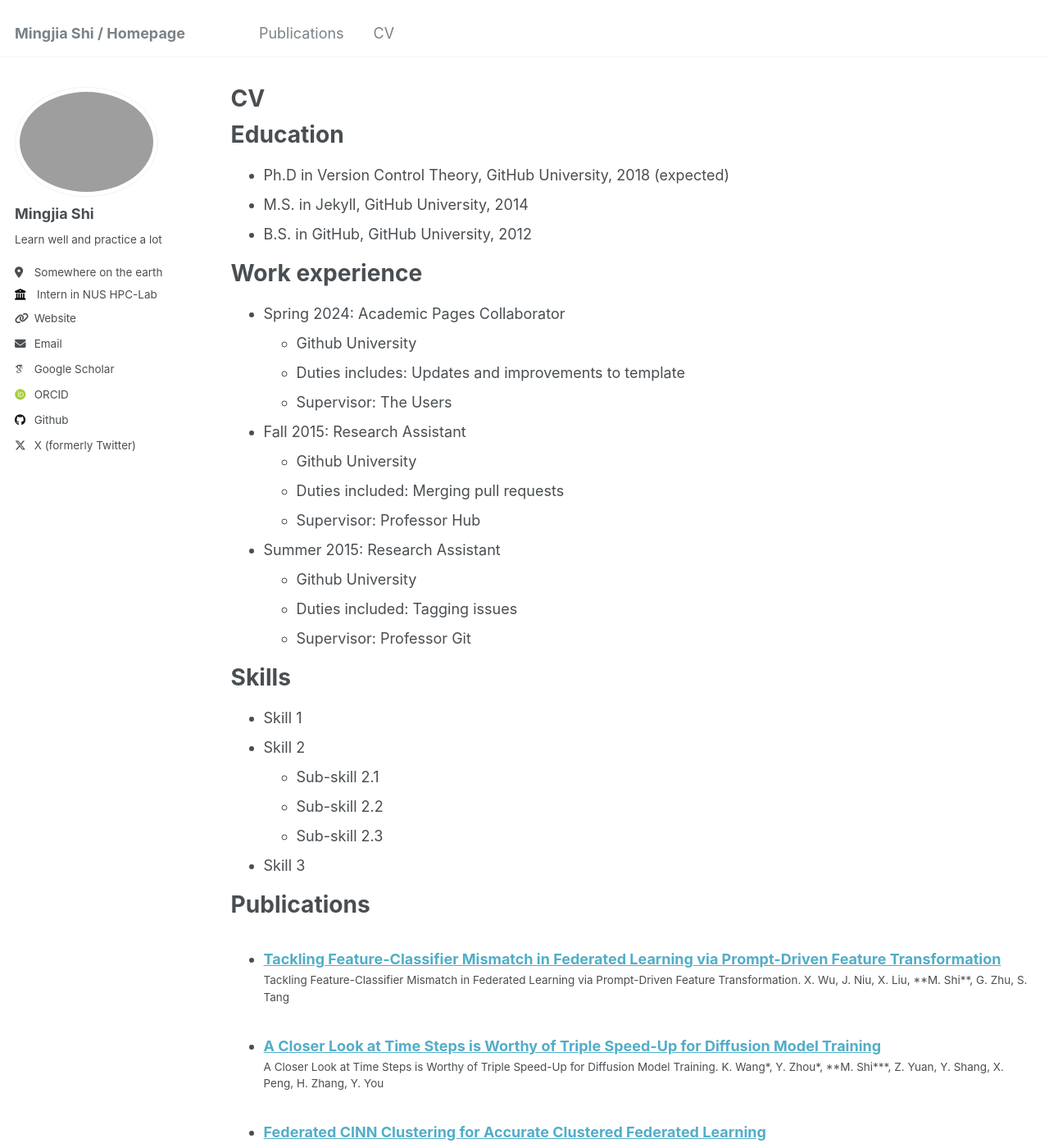
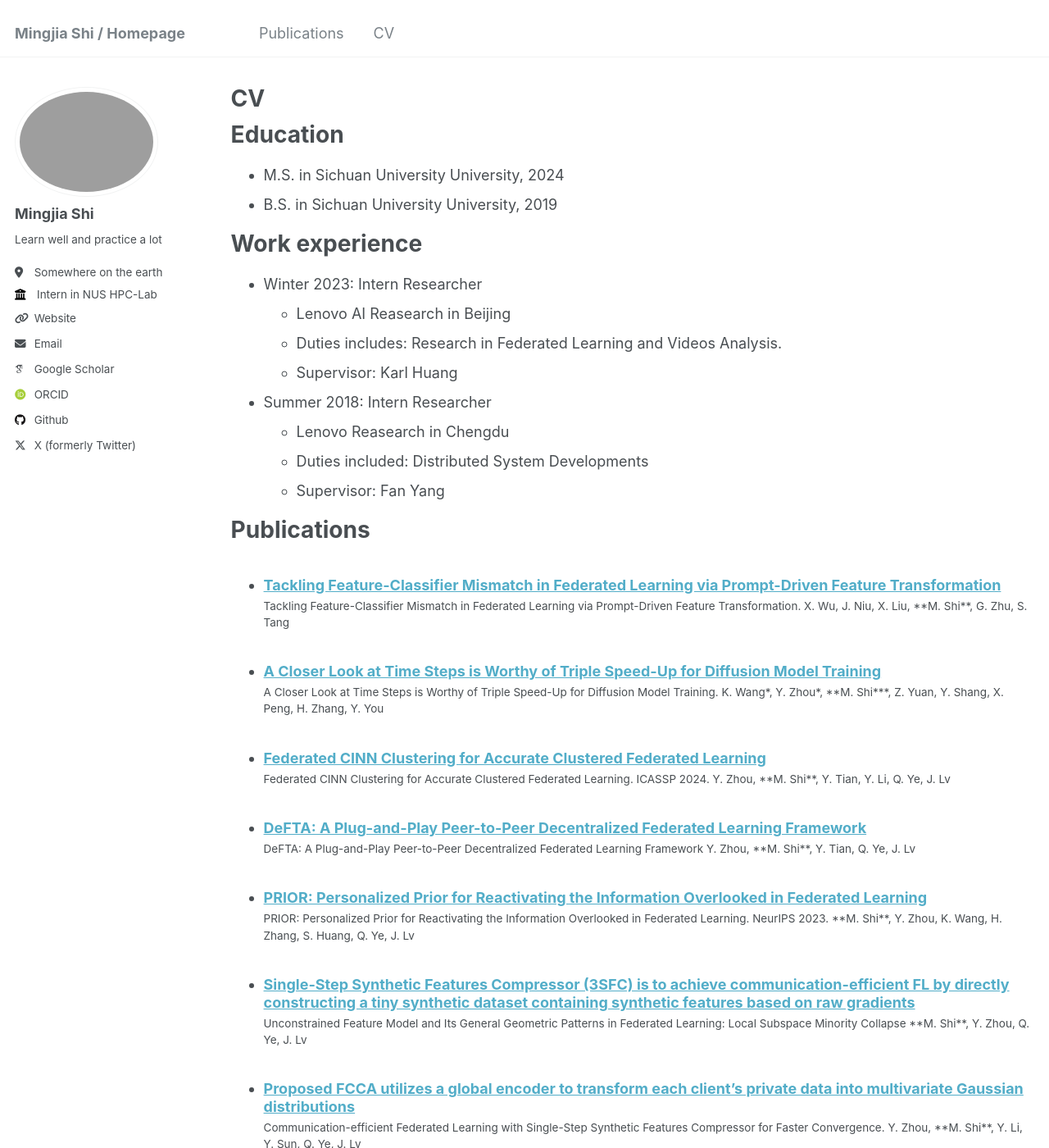
Before and after one commit to BDeMo/homepage, a Jekyll site: the page built from _pages/cv.md, in a window 1280 px wide and 1400 px high. Shown: the whole window at 82% size. Built offline with Jekyll 4.4.1, drawn with Linux system fonts in a browser that asks for light colours; some web fonts are replaced.

Commit message:
update cv

```diff
--- a/_pages/cv.md
+++ b/_pages/cv.md
@@ -11,35 +11,30 @@ redirect_from:
 
 Education
 ======
-* Ph.D in Version Control Theory, GitHub University, 2018 (expected)
-* M.S. in Jekyll, GitHub University, 2014
-* B.S. in GitHub, GitHub University, 2012
+<!-- * Ph.D in Version Control Theory, GitHub University, 2018 (expected) -->
+* M.S. in Sichuan University University, 2024
+* B.S. in Sichuan University University, 2019
 
 Work experience
 ======
-* Spring 2024: Academic Pages Collaborator
-  * Github University
-  * Duties includes: Updates and improvements to template
-  * Supervisor: The Users
+* Winter 2023: Intern Researcher
+  * Lenovo AI Reasearch in Beijing
+  * Duties includes: Research in Federated Learning and Videos Analysis.
+  * Supervisor: Karl Huang
 
-* Fall 2015: Research Assistant
-  * Github University
-  * Duties included: Merging pull requests
-  * Supervisor: Professor Hub
+* Summer 2018: Intern Researcher
+  * Lenovo Reasearch in Chengdu
+  * Duties included: Distributed System Developments
+  * Supervisor: Fan Yang
 
-* Summer 2015: Research Assistant
-  * Github University
-  * Duties included: Tagging issues
-  * Supervisor: Professor Git
-
-Skills
+<!-- Skills
 ======
 * Skill 1
 * Skill 2
   * Sub-skill 2.1
   * Sub-skill 2.2
   * Sub-skill 2.3
-* Skill 3
+* Skill 3 -->
 
 Publications
 ======
```
